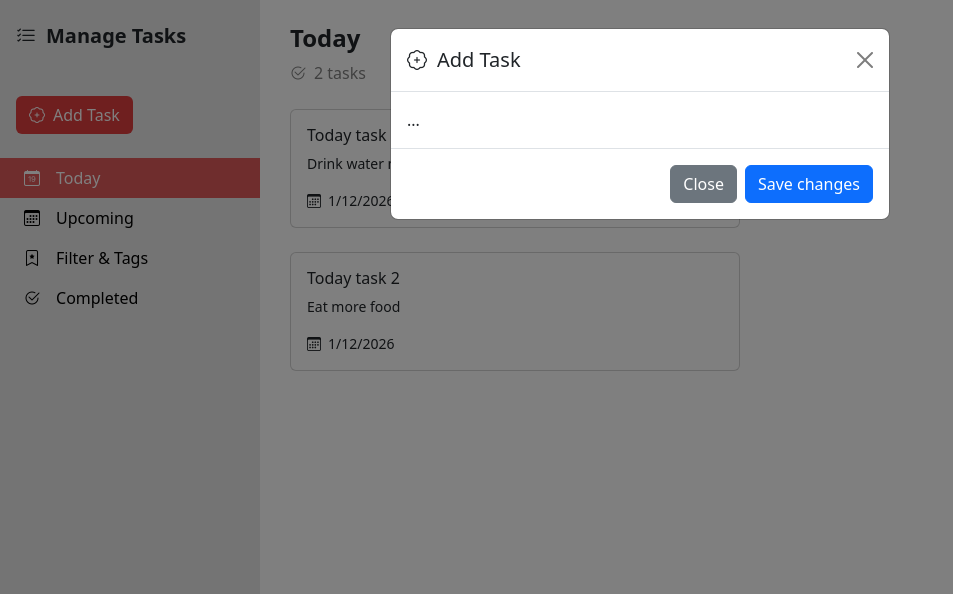
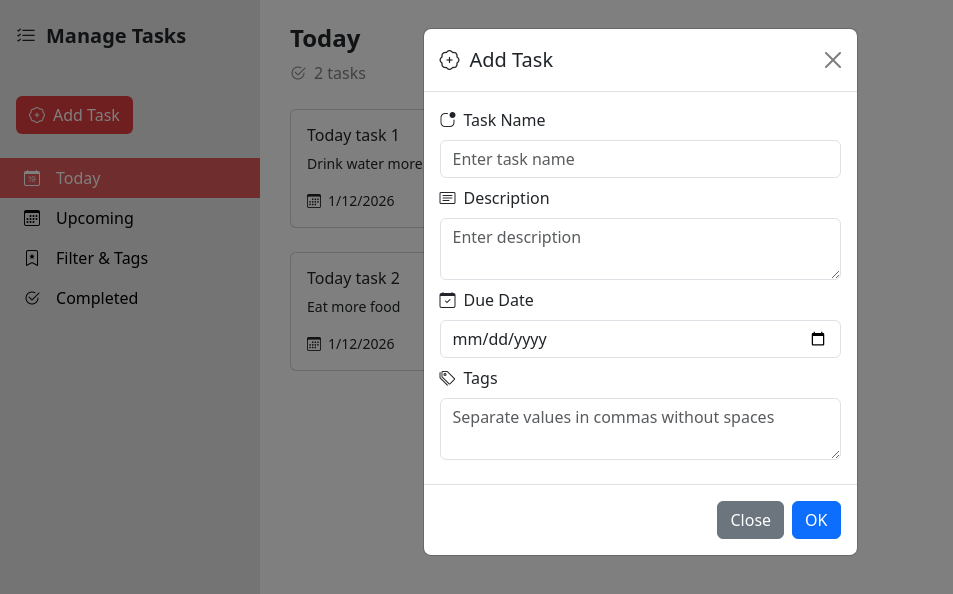
Before and after one commit to Steve-Dev07/react-practice-projects, a React (Vite) app in the folder todo_task_manager/: page / in a window 1280 px wide. Both pictures are taken after a click on the button "Add Task". Shown: the top 594 px of the page, without its empty margins (0-953 px from the left). Built offline with nearby package versions, Linux system fonts and the light colour scheme.

Commit message:
feat(add_task): Add "Add Task" functionality

```diff
--- a/todo_task_manager/src/components/AddTaskModal.tsx
+++ b/todo_task_manager/src/components/AddTaskModal.tsx
@@ -1,4 +1,45 @@
+import { useState } from "react";
+
 function AddTaskModal() {
+
+  const [taskNameInput, setTaskNameInput] = useState("");
+  const [descriptionInput, setDescriptionInput] = useState("");
+  const [dateInput, setDateInput] = useState("");
+  const [tagsInput, setTagsInput] = useState("");
+  const [isInvalidInput, setIsInvalidInput] = useState(false);
+
+  function validateInputs(...inputs: string[]): boolean {
+    let areValidInputs = true;
+    inputs.forEach(input => {
+      if (input == "" || input == null || input == undefined) {
+        areValidInputs = false;
+      }
+    });
+
+    return areValidInputs;
+  }
+
+  function submitAddTask() {
+    setIsInvalidInput(false);
+    const areValidInputs = validateInputs(taskNameInput, descriptionInput, dateInput, tagsInput);
+    if (areValidInputs) {
+      const newTask = {
+        title: taskNameInput,
+        description: descriptionInput,
+        dueDate: dateInput,
+        completed: false,
+        tags: tagsInput.split(",")
+      };
+
+      const data = JSON.parse(localStorage.getItem("data")!);
+      data.tasks.push(newTask);
+      localStorage.setItem("data", JSON.stringify(data));
+      window.location.reload();
+    } else {
+      setIsInvalidInput(true);
+    }
+  }
+
   return(
     <>
       <div
@@ -8,7 +49,7 @@ function AddTaskModal() {
         aria-labelledby="addTaskModalLabel"
         aria-hidden="true"
       >
-        <div className="modal-dialog">
+        <div className="modal-dialog" style={{ width: "435px" }}>
           <div className="modal-content">
             <div className="modal-header">
               <h1 className="modal-title fs-5" id="addTaskModalLabel">
@@ -21,7 +62,58 @@ function AddTaskModal() {
                 aria-label="Close"
               />
             </div>
-            <div className="modal-body">...</div>
+            <div className="modal-body">
+              <div className="mb-2">
+                <label className="form-label">
+                  <i className="bi bi-app-indicator"></i>&ensp;Task Name
+                </label>
+                <input type="text"
+                  className="form-control"
+                  placeholder="Enter task name"
+                  value={taskNameInput}
+                  onChange={(e) => setTaskNameInput(e.target.value)}
+                />
+              </div>
+              <div className="mb-2">
+                <label className="form-label">
+                  <i className="bi bi-card-text"></i>&ensp;Description
+                </label>
+                <textarea
+                  className="form-control"
+                  placeholder="Enter description"
+                  value={descriptionInput}
+                  onChange={(e) => setDescriptionInput(e.target.value)}
+                />
+              </div>
+              <div className="mb-2">
+                <label className="form-label">
+                  <i className="bi bi-calendar-check"></i>&ensp;Due Date
+                </label>
+                <input type="date"
+                  className="form-control"
+                  value={dateInput}
+                  onChange={(e) => setDateInput(e.target.value)}
+                />
+              </div>
+              <div className="mb-2">
+                <label className="form-label">
+                  <i className="bi bi-tags"></i>&ensp;Tags
+                </label>
+                <textarea
+                  className="form-control"
+                  placeholder="Separate values in commas without spaces"
+                  value={tagsInput}
+                  onChange={(e) => setTagsInput(e.target.value)}
+                />
+              </div>
+              <div className="mb-2 text-danger small">
+                {isInvalidInput && (
+                  <>
+                    <i className="bi bi-info-circle-fill"></i>&ensp;Invalid inputs. Please try again.
+                  </>
+                )}
+              </div>
+            </div>
             <div className="modal-footer">
               <button
                 type="button"
@@ -30,8 +122,12 @@ function AddTaskModal() {
               >
                 Close
               </button>
-              <button type="button" className="btn btn-primary">
-                Save changes
+              <button
+                type="button"
+                className="btn btn-primary"
+                onClick={() => submitAddTask()}
+              >
+                OK
               </button>
             </div>
           </div>
--- a/todo_task_manager/src/components/TaskPanel.tsx
+++ b/todo_task_manager/src/components/TaskPanel.tsx
@@ -47,8 +47,9 @@ function TaskPanel() {
         </p>
       </div>
       {
-        filteredTasks.map((task) => (
+        filteredTasks.map((task, index) => (
           <Task
+            key={index}
             title={task.title}
             description={task.description}
             dueDate={new Date(task.dueDate).toLocaleDateString()}
```
